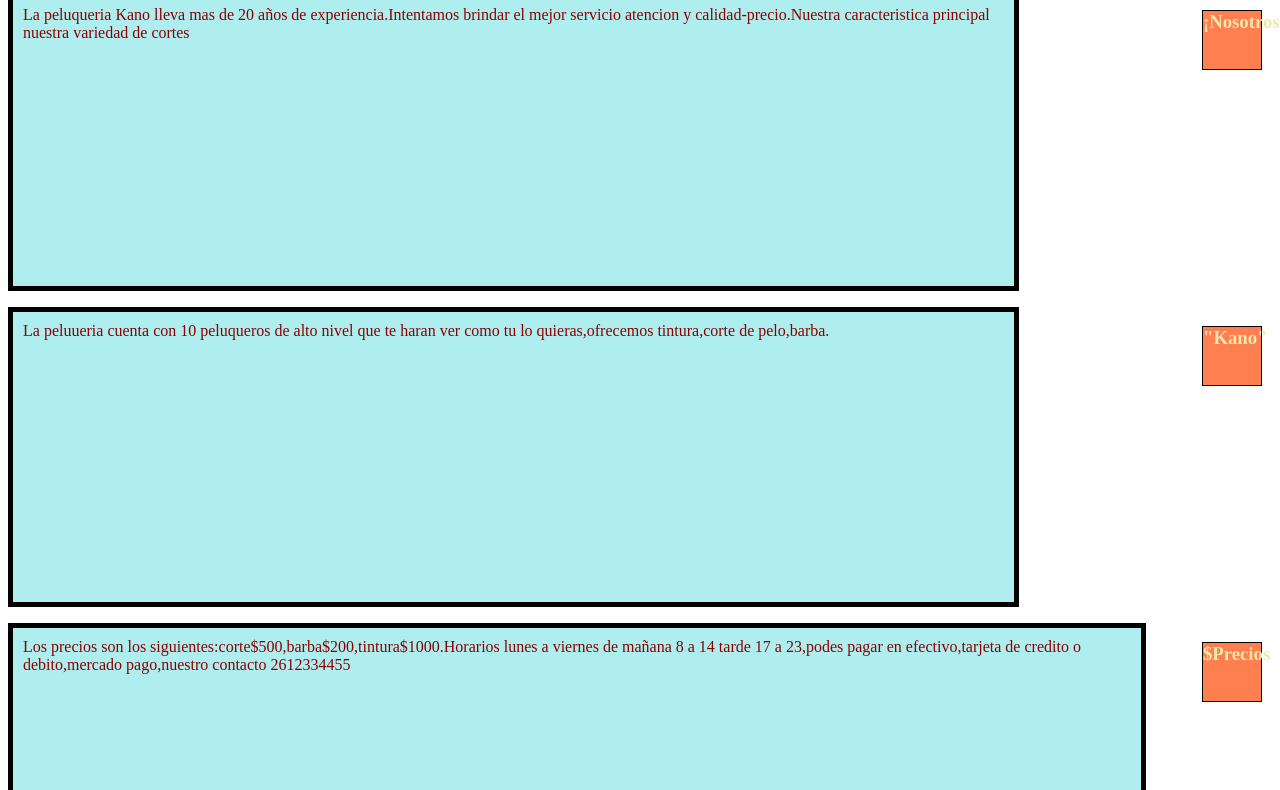
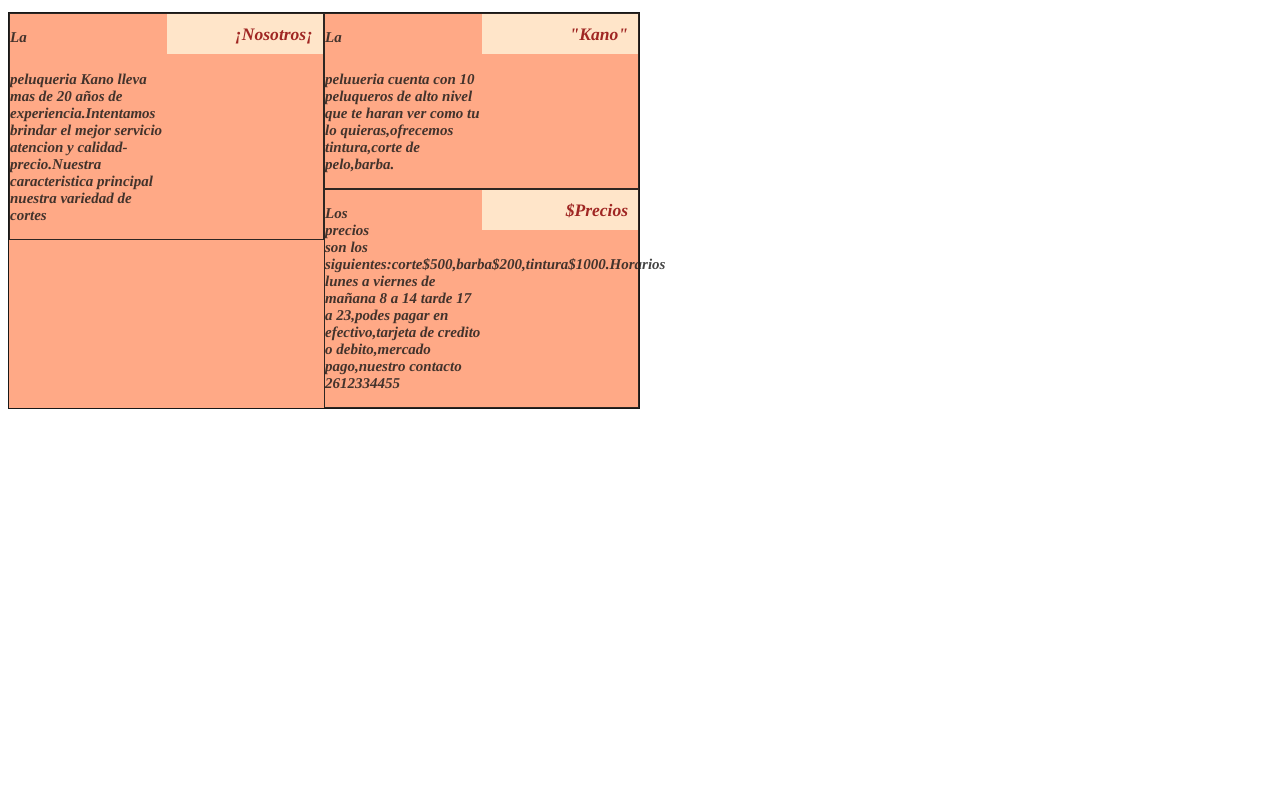
Before and after one commit to matias101010/sol-mod-2, a website: page site/index.html in a window 1280 px wide. Shown: the part 89-879 px from the top of the page. After the commit the page ends 800 px from the top, so only its background shows below. Drawn offline with Linux system fonts and the light colour scheme.

Commit message:
Modificacion del index.html

```diff
--- a/site/index.html
+++ b/site/index.html
@@ -1,74 +1,96 @@
 <!DOCTYPE html>
-<html>
+<html lang="es">
+
 <head>
 	<meta charset="utf-8">
-	<meta name="viewport" conten="width=device-width , initial-scale=1">
-	<link rel="stylesheet" ref="css/style.css">
+	<meta name="viewport width=device-width , initial=skale,1">
+	<link rel="stylesheet" ref="style/style.css">
 	<style>
+    h1 {
+	color:lightpink;
+	text-align: center;
+	font-size: 40px;
+	font-family: Times,"Times New Roman",Georgia,serif;
+    font-weight: bolder;
+    text-transform:uppercase ;
+    font-style: italic;
+    }
     * {
     	box-sizing: border-box;
     }
 
-	.style{
-		font-family: Times,"Times New Roman",Georgia,serif;
-     	font-size:26 px;
-        font-weight: bolder;
-        text-transform: lowercase;
-        font-style:italic;
+    div.row  {
+    	border: 1px solid black;
+    	float: left;
+    	margin-left: auto;
+    	margin-right: auto;
 
     }
-	@media (min width: 992px) {
-		.col-lg-3
+
+    @media (min-width: 992px) {
+    	.col-lg-3 {
+    		float: left;
+    		border: 1px solid black;
+    		width: 50%;
+    	}
+    }
+
+    @media (min-width: 768px) and (max width: 991px) {
+    	.col-md-12 {
+    		float: left;
+    		border: 1px solid black;
+    		width: 40%;
+
+    	}
+    }
+
+    @media (min-width: ) and (min-width: ) {
+    	.col-sm-1{
+    		float: left;
+    		border: 1px solid black;
+    		width: 25%;
+    	}
+    }
+
+
+
+    h3 {background-color: blanchedalmond;
+        color: darkred;
+        text-align: right;
+        height: 40px;
+        width: 50%;
+        margin-left: 100px;
+        margin-top: 0;
+        float: right;
+        padding: 10px;
+
+
+    }
+
+
+    div { background-color: lightsalmon;
+       	opacity: .9;
+       	color: black;
+
+    	font-size: 15px;
+		font-family: Times,"Times New Roman",Georgia,serif;
+    	font-weight: bolder;
+    	width: 50%;
+
+
+     	font-style: italic;
+
+    }
+    p.bg {
 
 
 
 
-	}
-
-	@media  (min width:768px ) and (max width: 991px) {
-		.col-md-3
-
-		}
 
 
-	}
-    h1 {
-	color:indianred;
-	text-align: center;
-    }
+    	    }
 
-
-
-    h3{
-    	background-color: coral;
-    	color: palegoldenrod;
-    	text-align: right;
-
-    	width: 60px;
-    	height: 60px;
-
-    	float: right;
-
-    	margin-right: 10px;
-    	border-width: 5px;
-
-    	border: 1px solid black;
-
-
-
-
-    }
-
-    p {
-
-
-       background-color: paleturquoise;
-
-       border: 1px solid black;
-       padding: 10px;
-       border-width: 5px;
-
-
+    p.go{
 
 
 
@@ -79,25 +101,11 @@
 
 
     }
-    #bg {
-    	color: darkred;
-    	width: 80%;
-    	height: 300px;
-    	    }
 
-    p.go{
-    	color: darkred;
-    	width:  80%;
-    	height: 300px;
+    p.ready{
 
 
 
-    }
-
-    p.ready{
-    	color: darkred;
-    	width:  90%;
-    	height: 300px;
 
 
     	}
@@ -116,20 +124,26 @@
 
 
 	<div class="row">
-	    <div class="col-lg-3 col-md-3" >
+	    <div class="col-lg-3 col-md-12 col-sm-1" >
 	   	  <h3>¡Nosotros¡</h3>
-		  <p id="bg">La peluqueria Kano lleva mas de 20 años de experiencia.Intentamos brindar el mejor servicio atencion y calidad-precio.Nuestra caracteristica principal nuestra variedad de cortes</p>
+	   	  <div>
+		  <p  class="bg">La peluqueria Kano lleva mas de 20 años de experiencia.Intentamos brindar el mejor servicio atencion y calidad-precio.Nuestra caracteristica principal nuestra variedad de cortes</p>
+		  </div>
 	    </div>
 
-		<div class="col-lg-3 col-md-3" >
+		<div class="col-lg-3 col-md-12 col-sm-1" >
 			<h3>"Kano"</h3>
+			<div>
 			<p class="go">La peluueria cuenta con 10 peluqueros de alto nivel que te haran ver como tu lo quieras,ofrecemos tintura,corte de pelo,barba. </p>
+			</div>
 
 
 		</div>
-		<div class="col-lg-3 col-md-3" >
+		<div class="col-lg-3 col-md-12 col-sm-1" >
 			<h3>$Precios</h3>
+			<div>
 			<p class="ready">Los precios son los siguientes:corte$500,barba$200,tintura$1000.Horarios lunes a viernes de mañana 8 a 14 tarde 17 a 23,podes pagar en efectivo,tarjeta de credito o debito,mercado pago,nuestro contacto 2612334455</p>
+			</div>
 
 		</div>
 	</div>
```
